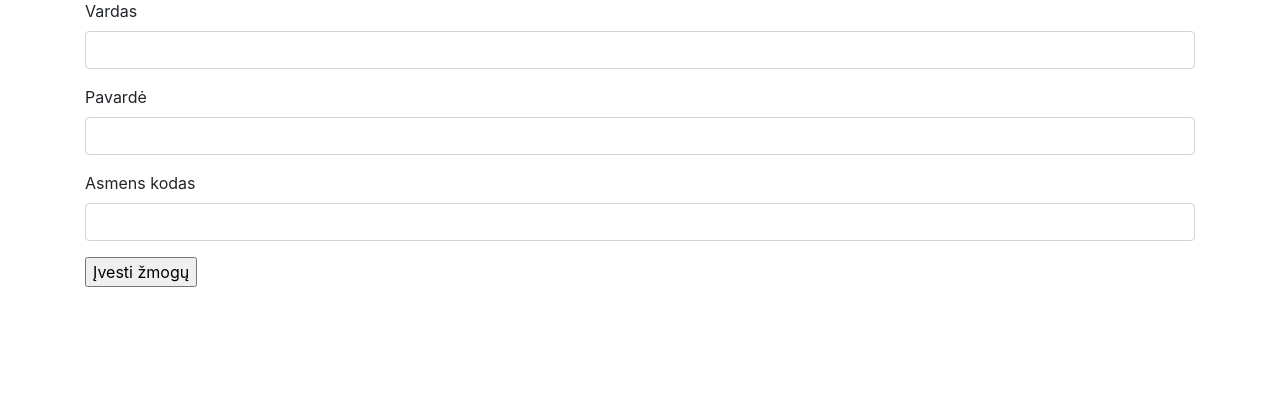
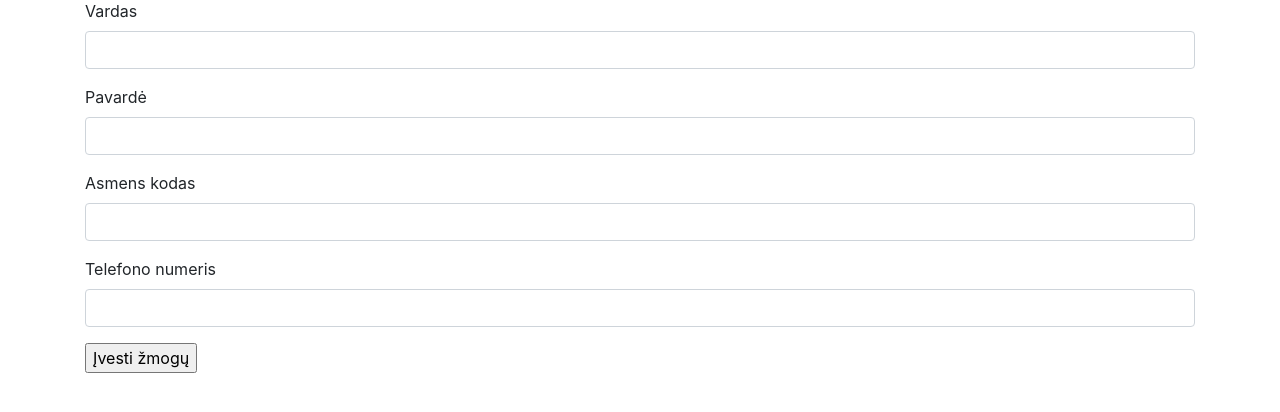
Before and after one commit to DonatasNoreika/saskaitos_flask, a Flask app: template templates/prideti_zmogu.html in a window 1280 px wide. Shown: the part 81-493 px from the top of the page. Run offline with Flask 2, Linux system fonts and the light colour scheme; the template is opened without the code that fills it: values that come from a table or form of the project are taken from there, others are empty; some libraries are stand-ins or nearby versions.

Commit message:
Sutvarkyta klaida žmogaus įvedime

```diff
--- a/templates/prideti_zmogu.html
+++ b/templates/prideti_zmogu.html
@@ -17,8 +17,8 @@
         {{ form.asmens_kodas(class="form-control") }}
     </div>
     <div class="form-group">
-        {{ form.ten_numeris.label(class="form-control-label") }}
-        {{ form.ten_numeris(class="form-control") }}
+        {{ form.tel_numeris.label(class="form-control-label") }}
+        {{ form.tel_numeris(class="form-control") }}
     </div>
     {{ form.submit }}
 </form>
```
